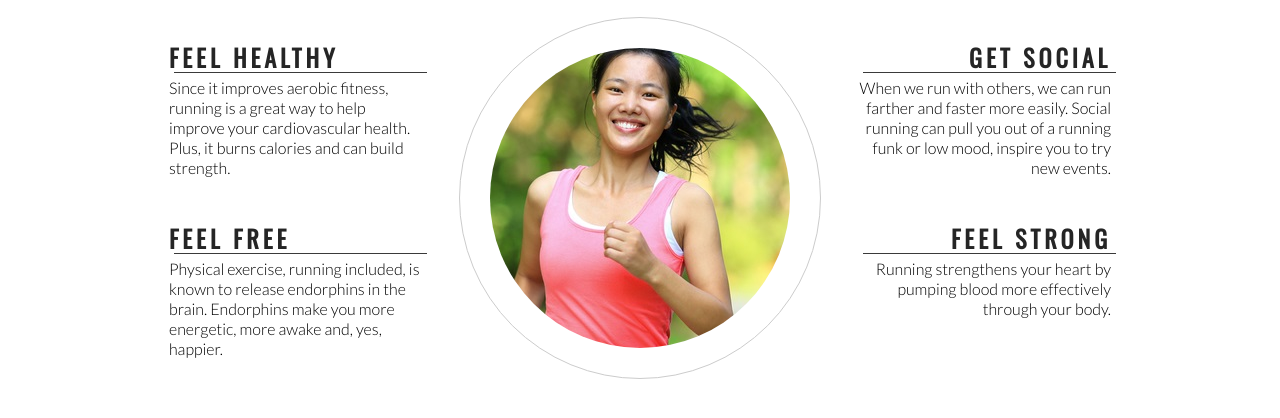
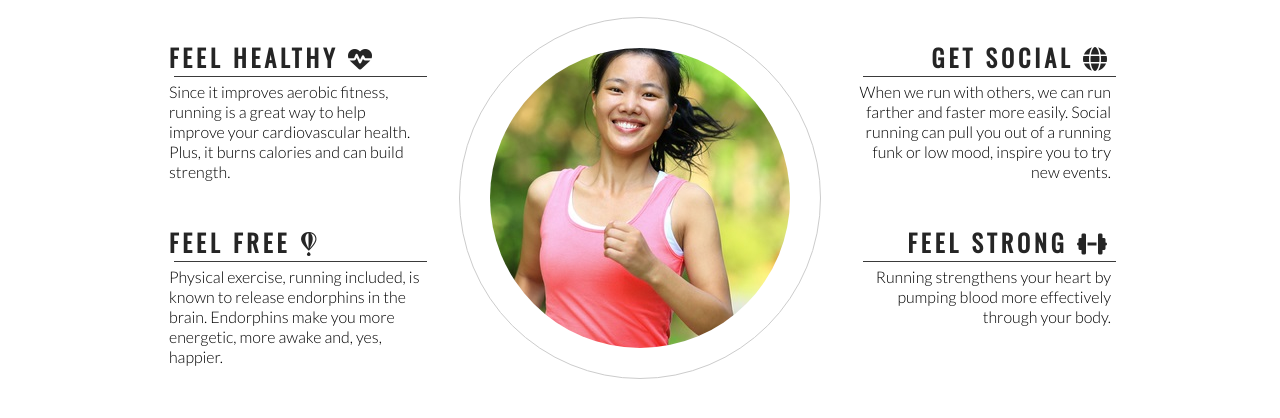
Before and after one commit to paulio11/love-running, a plain HTML site: page index.html in a window 1280 px wide. Shown: the part 764-1182 px from the top of the page. Drawn offline with nearby package versions, Linux system fonts and the light colour scheme.

Commit message:
Add club ethosheading icons

```diff
--- a/index.html
+++ b/index.html
@@ -41,13 +41,13 @@
         <h2 id="welcome">Why Love Running With Us?</h2>
         <div id="left-about">
             <div class="left-about-heading">
-                <h2>Feel Healthy</h2>
+                <h2>Feel Healthy <i class="fas fa-heartbeat"></i></h2>
                 <hr>
                 <p>Since it improves aerobic fitness, running is a great way to help improve your cardiovascular health.
                     Plus, it burns calories and can build strength.</p>
             </div>
             <div class="left-about-heading">
-                <h2>Feel Free</h2>
+                <h2>Feel Free <i class="fab fa-fly"></i></i></h2>
                 <hr>
                 <p>Physical exercise, running included, is known to release endorphins in the brain. Endorphins make you
                     more energetic, more awake and, yes, happier.</p>
@@ -55,12 +55,13 @@
         </div>
         <div id="right-about">
             <div class="right-about-heading">
-                <h2>Get Social</h2>
+                <h2>Get Social <i class="fas fa-globe"></i></h2>
                 <hr>
-                <p>When we run with others, we can run farther and faster more easily. Social running can pull you out of a running funk or low mood, inspire you to try new events.</p>
+                <p>When we run with others, we can run farther and faster more easily. Social running can pull you out
+                    of a running funk or low mood, inspire you to try new events.</p>
             </div>
             <div class="right-about-heading">
-                <h2>Feel Strong</h2>
+                <h2>Feel Strong <i class="fas fa-dumbbell"></i></h2>
                 <hr>
                 <p>Running strengthens your heart by pumping blood more effectively through your body.</p>
             </div>
@@ -77,6 +78,9 @@
     <footer>
         Footer - social links
     </footer>
+
+    <!-- font awesome script-->
+    <script src="https://kit.fontawesome.com/ea7726274c.js" crossorigin="anonymous"></script>
 </body>
 
 </html>
```
